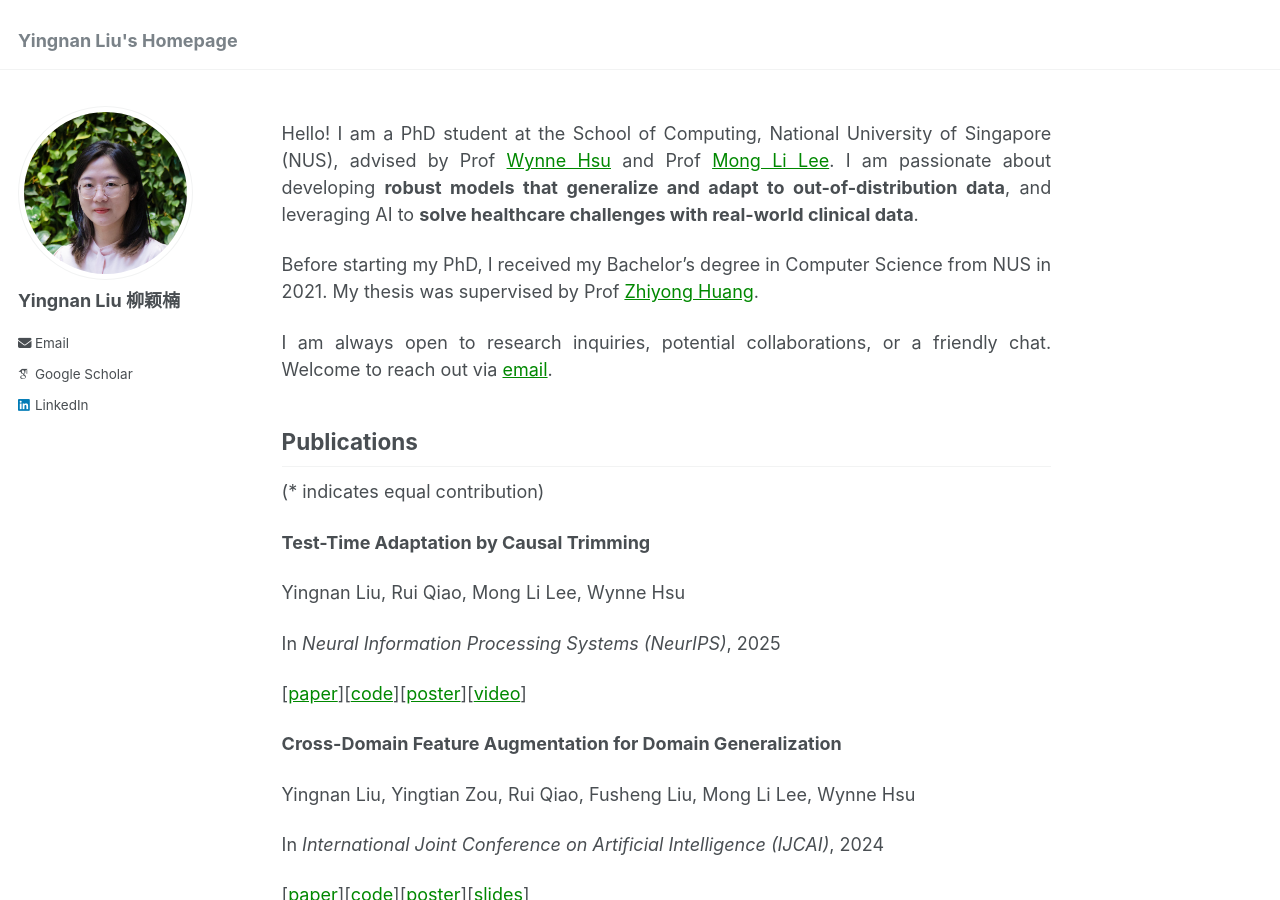
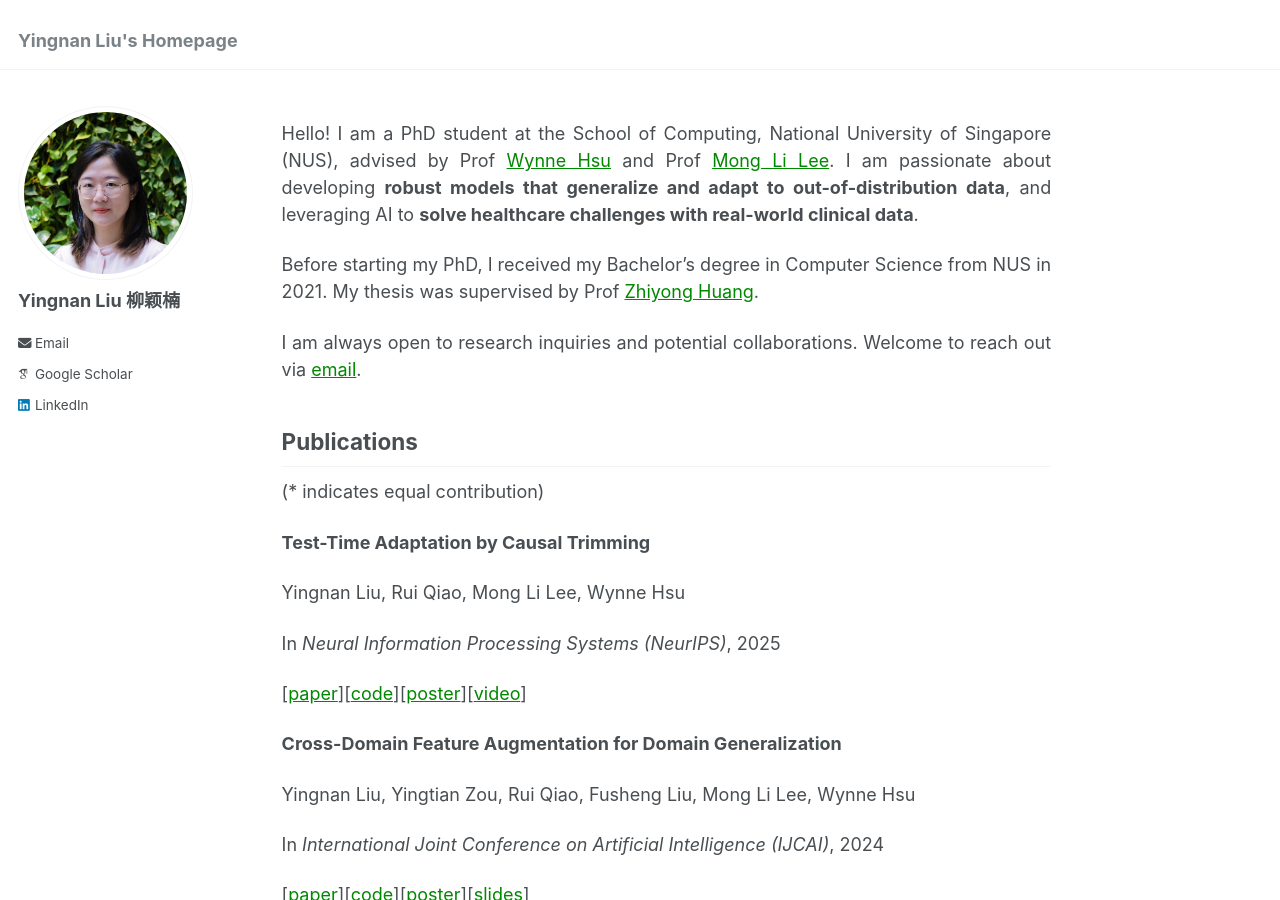
Before and after one commit to NancyQuris/nancyquris.github.io, a Jekyll site: the page built from _pages/about.md, in a window 1280 px wide and 900 px high. Built offline with Jekyll 4.4.1, drawn with Linux system fonts in a browser that asks for light colours; some web fonts are replaced.

Commit message:
update about.md

```diff
--- a/_pages/about.md
+++ b/_pages/about.md
@@ -16,7 +16,7 @@ Before starting my PhD, I received my Bachelor’s degree in Computer Science fr
 </p>
 
 <p align="justify">
-I am always open to research inquiries, potential collaborations, or a friendly chat. Welcome to reach out via <a href='mailto:liu.yingnan@u.nus.edu'>email</a>.
+I am always open to research inquiries and potential collaborations. Welcome to reach out via <a href='mailto:liu.yingnan@u.nus.edu'>email</a>.
 </p>
 
 ## Publications
```
